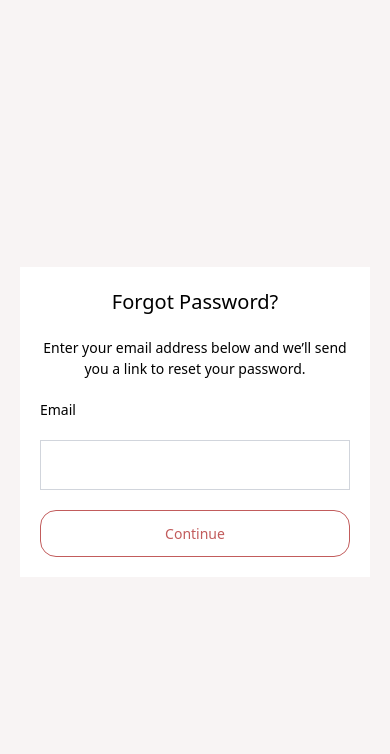
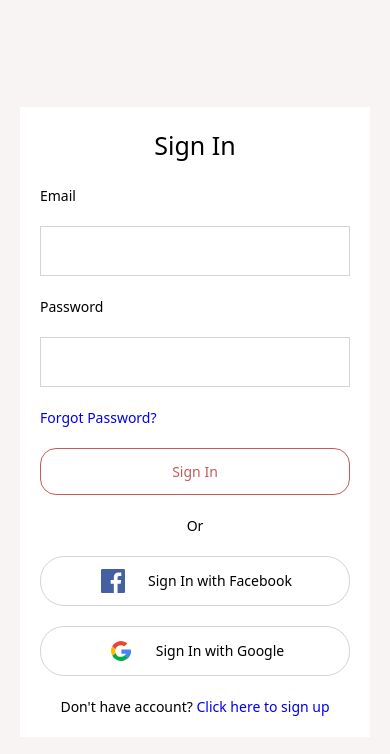
Before and after one commit to Vinzecta/Web-Project, a Next.js app in the folder next-web/: page /registeration in a window 390 px wide. Shown: the top 754 px of the page. Built offline with nearby package versions, Linux system fonts and the light colour scheme.

Commit message:
Finish authentication section responsive

```diff
--- a/next-web/src/app/registeration/SignUp.jsx
+++ b/next-web/src/app/registeration/SignUp.jsx
@@ -4,7 +4,7 @@ import Image from "next/image";
 
 function SignUp() {
     return (
-        <form className="flex flex-col gap-5 p-5 my-auto">
+        <form className="flex flex-col gap-5 p-5 m-auto">
             <h2 className="text-[25px] text-center">Sign Up</h2>
 
             <div className="flex justify-between">
@@ -34,12 +34,12 @@ function SignUp() {
 
             <div className="flex gap-5 justify-center bg-[white] h-[50px] py-3 border border-gray-300 border-opacity-50 w-[100%] rounded-3xl">
                 <Image src={Facebook} alt="Facebook" className="w-[30px]" />
-                <p className="text-base">Sign Up with Facebook</p>
+                <p className="text-base my-auto">Sign Up with Facebook</p>
             </div>
 
             <div className="flex gap-5 justify-center bg-[white] h-[50px] py-3 border border-gray-300 border-opacity-50 w-[100%] rounded-3xl">
                 <Image src={Google} alt="Google" className="w-[30px]" />
-                <p className="text-base">Sign Up with Google</p>
+                <p className="text-base my-auto">Sign Up with Google</p>
             </div>
 
             <p className="text-[14px] text-center">Have an account? <span className="text-[#0000EE]">Sign In</span></p>
--- a/next-web/src/app/registeration/page.css
+++ b/next-web/src/app/registeration/page.css
@@ -20,7 +20,7 @@
     }
 }
 
-@media screen and (min-width: 701px) and (max-width: 900px) {
+@media screen and (min-width: 701px) and (max-width: 1024px) {
    #registeration-section {
         width: 70%;
     }
--- a/next-web/src/app/registeration/page.jsx
+++ b/next-web/src/app/registeration/page.jsx
@@ -12,9 +12,9 @@ function Registeration() {
                 <Image src={Image4} alt="Image-4" className="h-full w-full object-fill" />
             </div> */}
 
-            {/* <SignIn /> */}
+            <SignIn />
             {/* <SignUp /> */}
-            <Forgot />
+            {/* <Forgot /> */}
         </section>
     );
 }
```
